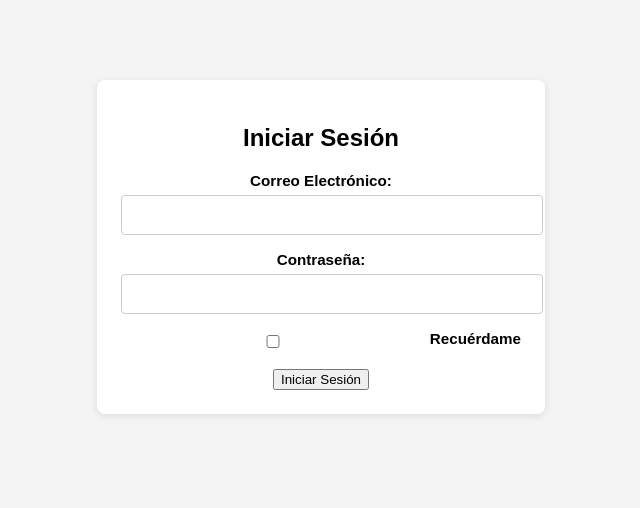
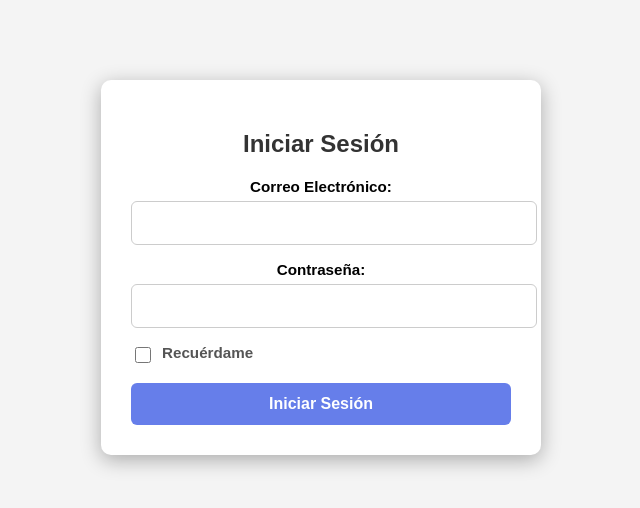
Before and after one commit to alvaroarriagadao/my-payments-test, a Gatsby site: page /login in a window 1280 px wide. Shown: the whole page, without its empty margins (319-959 px from the left). Built offline with nearby package versions, Linux system fonts and the light colour scheme; Gatsby itself is replaced by a stand-in of ours.

Commit message:
Feat: mejora en estilos del Login

```diff
--- a/src/styles/global.css
+++ b/src/styles/global.css
@@ -117,46 +117,83 @@ body {
 }
 
 .login-container {
-    max-width: 400px;
+  max-width: 380px;
   margin: 80px auto;
-    padding: 24px;
-    background-color: #fff;
-    border-radius: 8px;
-    box-shadow: 0 2px 8px rgba(0, 0, 0, 0.1);
+  padding: 30px;
+  background-color: #ffffff;
+  border-radius: 10px;
+  box-shadow: 0 5px 20px rgba(0, 0, 0, 0.3);
   text-align: center;
+  animation: fadeIn 0.5s ease-in-out;
+}
+
+.login-container h2 {
+  font-size: 24px;
+  font-weight: 600;
+  margin-bottom: 20px;
+  color: #333;
 }
 
 .login-container input[type="text"],
 .login-container input[type="password"],
 .login-container input[type="email"] {
-    padding: 10px;
+  width: 100%;
+  padding: 12px;
   border: 1px solid #ccc;
-    border-radius: 4px;
+  border-radius: 6px;
+  font-size: 16px;
+  transition: all 0.3s;
 }
 
-  .pagination {
-    display: flex;
-    justify-content: center;
-    align-items: center;
-    margin-top: 16px;
-    gap: 12px;
+.login-container input:focus {
+  border-color: #667eea;
+  outline: none;
+  box-shadow: 0 0 5px rgba(102, 126, 234, 0.5);
 }
 
-  .pagination button {
-    padding: 6px 12px;
-    background-color: #3498db;
-    color: #fff;
-    border: none;
-    border-radius: 4px;
-    cursor: pointer;
-    transition: background-color 0.3s ease;
+.checkbox-group {
+  display: flex;
+  align-items: center;
+  gap: 8px;
+  font-size: 14px;
+  color: #555;
 }
 
-  .pagination button:disabled {
-    background-color: #ccc;
-    cursor: default;
+.checkbox-group input {
+  width: 16px;
+  height: 16px;
 }
 
-  .pagination span {
-    font-size: 1rem;
+.login-container button {
+  width: 100%;
+  padding: 12px;
+  background: #667eea;
+  border: none;
+  border-radius: 6px;
+  color: #fff;
+  font-size: 16px;
+  font-weight: 600;
+  cursor: pointer;
+  transition: background 0.3s;
 }
+
+.login-container button:hover {
+  background: #564ab1;
+}
+
+p.error {
+  color: red;
+  font-size: 14px;
+  margin-top: 10px;
+}
+
+@keyframes fadeIn {
+  from {
+    opacity: 0;
+    transform: translateY(-10px);
+  }
+  to {
+    opacity: 1;
+    transform: translateY(0);
+  }
+}
```
Lines whose indentation alone changed are shown as unchanged.
